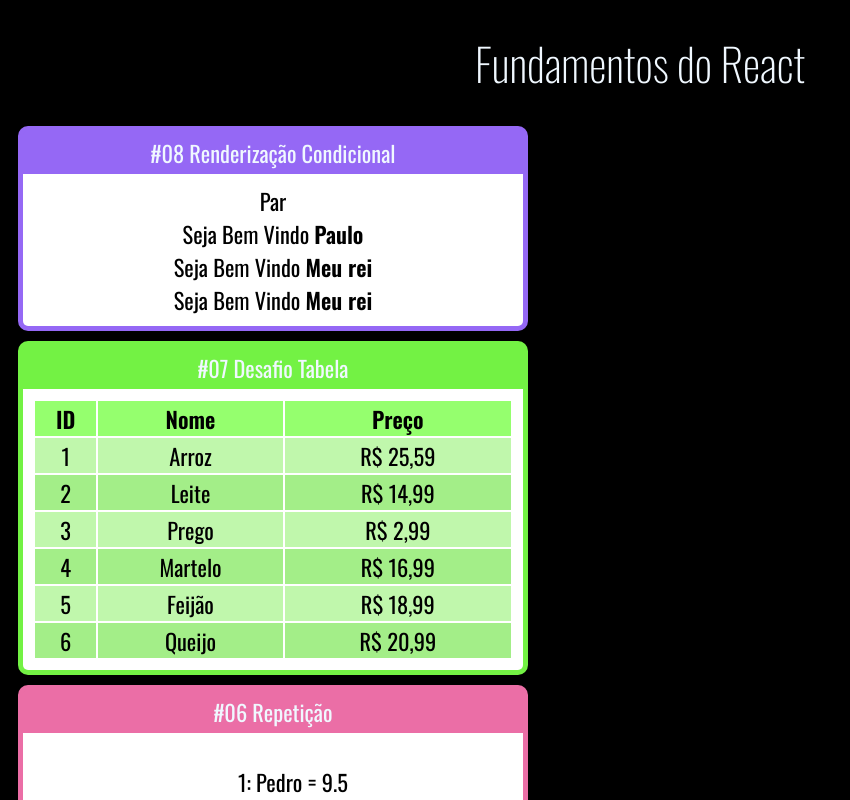
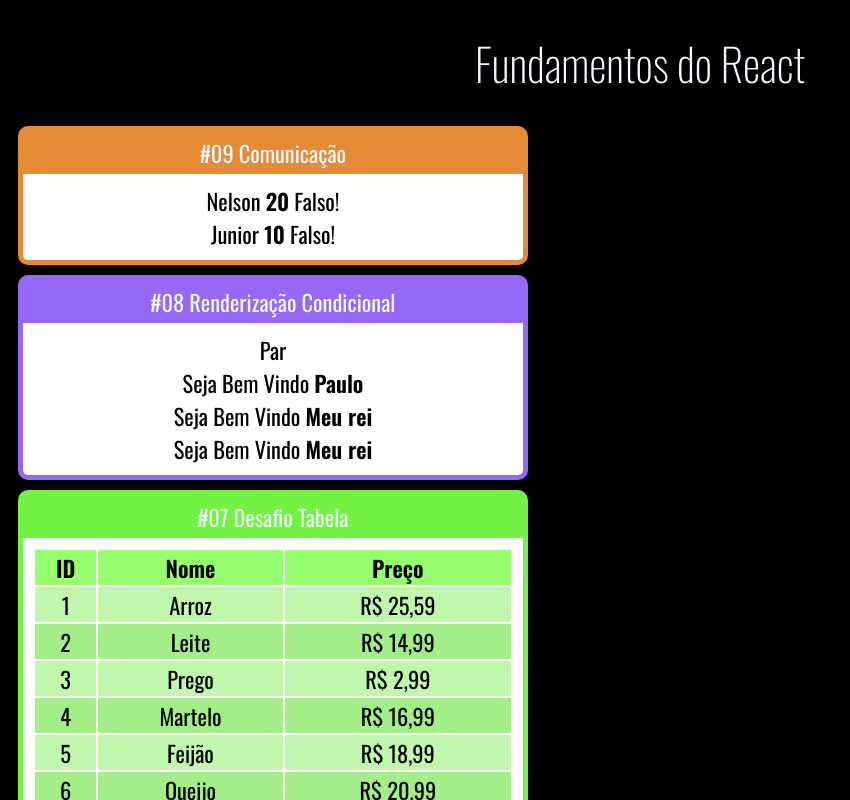
Before and after one commit to EduardoLoppes/Curso-React, a React (Create React App) app in the folder fundamentos-react/: page / in a window 1280 px wide. Shown: the top 800 px of the page, without its empty margins (0-850 px from the left). Built offline with nearby package versions, Linux system fonts and the light colour scheme.

Commit message:
Feat: add direct communication with exemples, Lesson: 34

```diff
--- a/fundamentos-react/src/App.jsx
+++ b/fundamentos-react/src/App.jsx
@@ -1,6 +1,6 @@
 import React from "react";
 
-
+import DiretaPai from "./components/comunicacao/DiretaPai";
 import UsuarioInfo from "./components/condicional/UsuarioInfo";
 import ParOuImpar from "./components/condicional/ParOuImpar";
 import TabelaProdutos from "./components/repeticao/TabelaProdutos";
@@ -18,6 +18,11 @@
         <h1>Fundamentos do React</h1>
 
         <div className="Cards">
+
+        <Card titulo="#09 Comunicação" color="#E68B35">
+                <DiretaPai></DiretaPai>
+            </Card>
+
             <Card titulo="#08 Renderização Condicional" color="#9568F5">
                 <ParOuImpar numero={20}></ParOuImpar>
                 <UsuarioInfo usuario={{nome: 'Paulo'}}></UsuarioInfo>
--- /dev/null
+++ b/fundamentos-react/src/components/comunicacao/DiretaFilho.jsx
@@ -0,0 +1,12 @@
+import React from "react";
+
+
+export default props => {
+    return (
+        <div>
+            <span>{props.texto} </span>
+            <span><strong>{props.numero}</strong> </span>
+            <span>{props.bool ? 'Verdadeiro' : 'Falso'}! </span>
+        </div>
+    )
+}
--- /dev/null
+++ b/fundamentos-react/src/components/comunicacao/DiretaPai.jsx
@@ -0,0 +1,12 @@
+import React from "react";
+import DiretaFilho from "./DiretaFilho"
+
+
+export default props => {
+    return (
+        <div>
+            <DiretaFilho texto="Nelson" numero={20} nerd={true} />
+            <DiretaFilho texto="Junior" numero={10} nerd={false} />
+        </div>
+    )
+}
```
